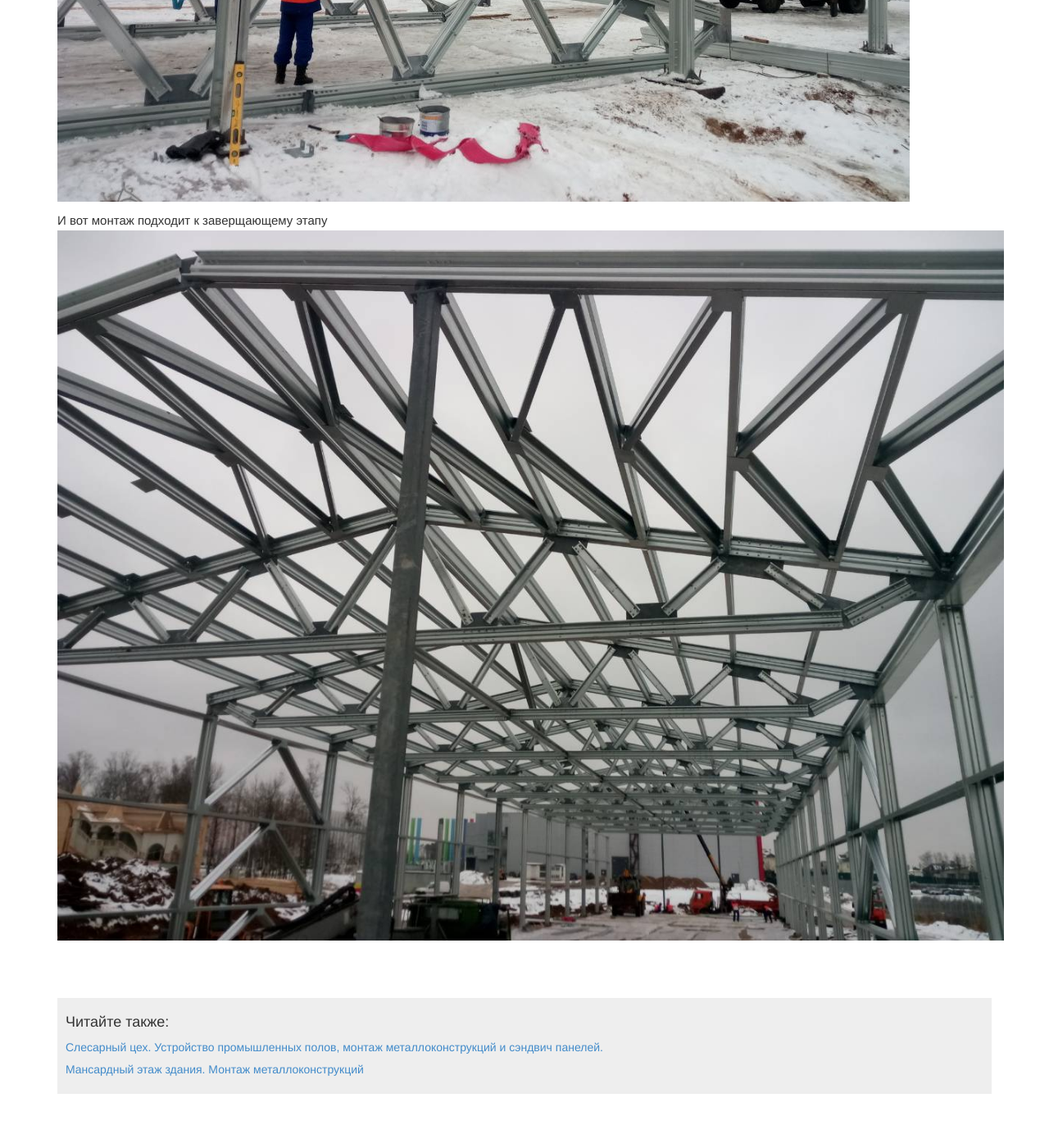
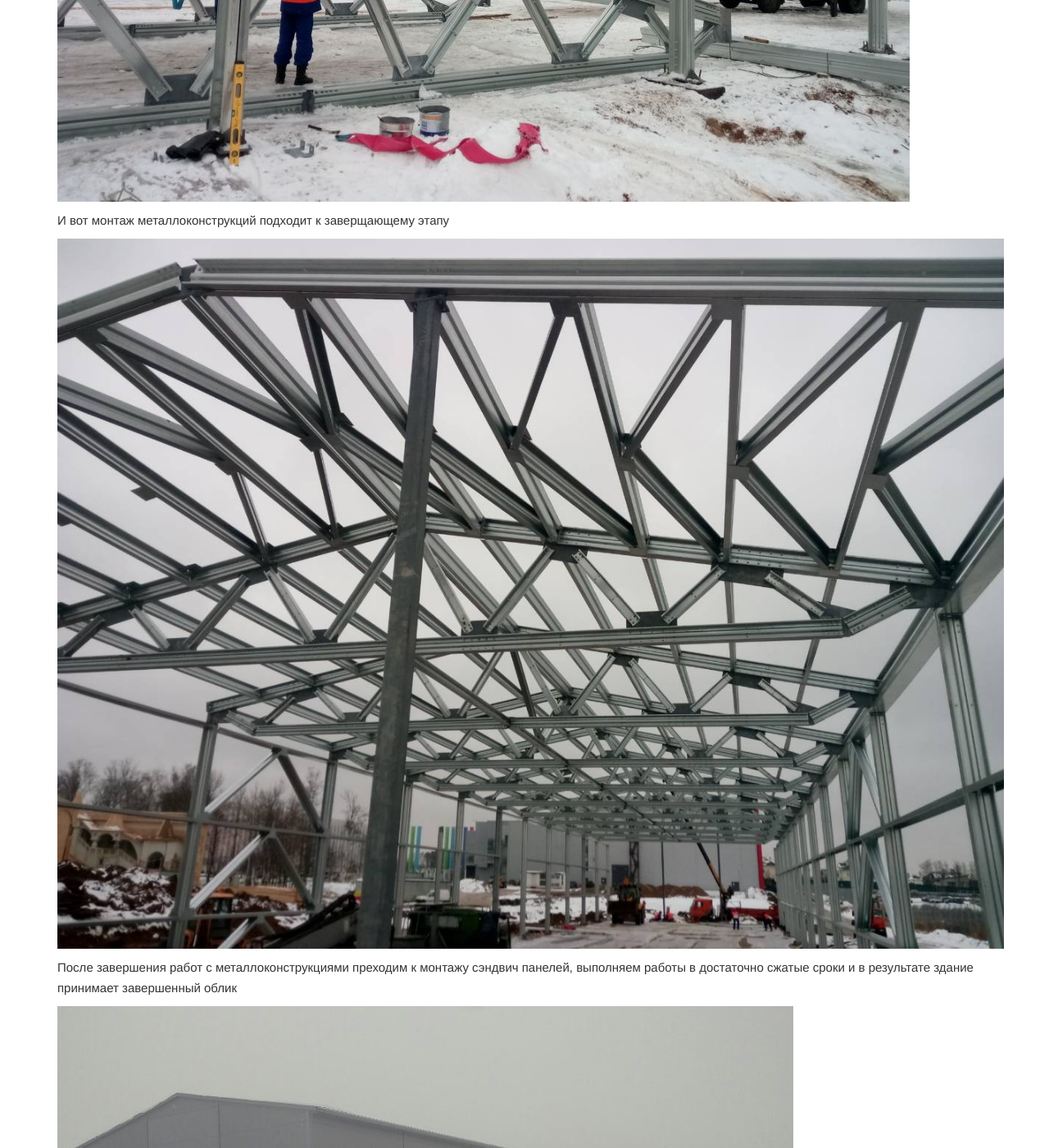
Before and after one commit to komarovalexander/site_bm, a Jekyll site: the page built from _posts/2017-12-12-sklad-dekoraciy-montazh-ilyinskoe.md, in a window 1280 px wide and 1400 px high, scrolled down 4656 px. Shown: the whole window at 82% size. Built offline with Jekyll 4.4.1, drawn with Linux system fonts in a browser that asks for light colours; nearby versions of some CDN libraries; some web fonts are replaced.

Commit message:
no message

```diff
--- a/_posts/2017-12-12-sklad-dekoraciy-montazh-ilyinskoe.md
+++ b/_posts/2017-12-12-sklad-dekoraciy-montazh-ilyinskoe.md
@@ -34,5 +34,15 @@
 
 ![Монтаж конструкций ферм](/img/portfolio/buildings/ilinskoe/23.jpg "Монтаж конструкций ферм")
 
-И вот монтаж подходит к заверщающему этапу
+И вот монтаж металлоконструкций подходит к заверщающему этапу
+
 ![Монтаж конструкций ферм](/img/portfolio/buildings/ilinskoe/25.jpg "Монтаж конструкций ферм")
+
+После завершения работ с металлоконструкциями преходим к монтажу сэндвич панелей, выполняем работы в достаточно сжатые сроки и в результате здание принимает завершенный облик
+
+
+![Монтаж конструкций ферм](/img/portfolio/buildings/ilinskoe/34.jpg "Монтаж сэндвич панелей - склад декораций")
+
+![Монтаж конструкций ферм](/img/portfolio/buildings/ilinskoe/34-1.jpg "Монтаж сэндвич панелей - склад декораций вид сбоку")
+
+![Монтаж конструкций ферм](/img/portfolio/buildings/ilinskoe/34-2.jpg "Монтаж сэндвич панелей- склад декораций вид спереде")
```
Also changed, not shown: pictures.html (+6 -1 lines), img/portfolio/34.jpg (added), img/portfolio/buildings/ilinskoe/34-1.jpg (added), img/portfolio/buildings/ilinskoe/34-2.jpg (added), img/portfolio/buildings/ilinskoe/34.jpg (added).
